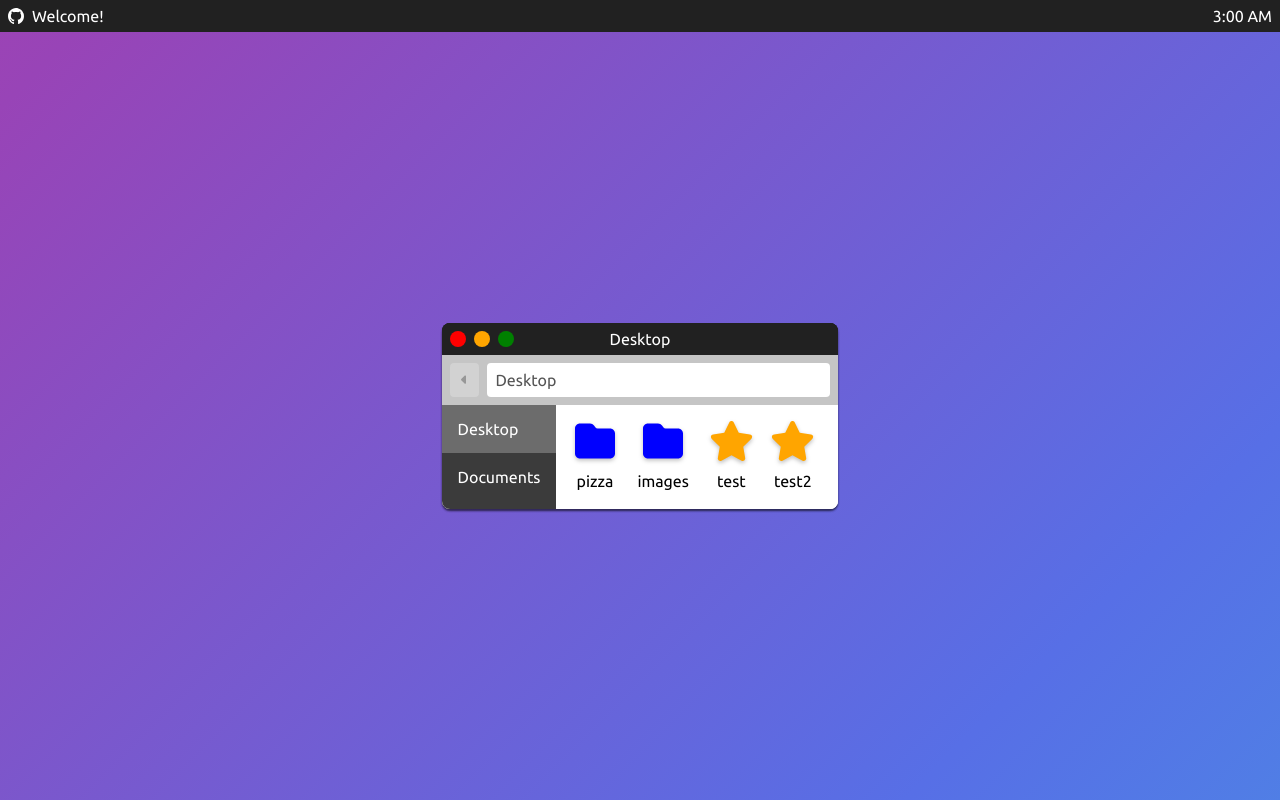
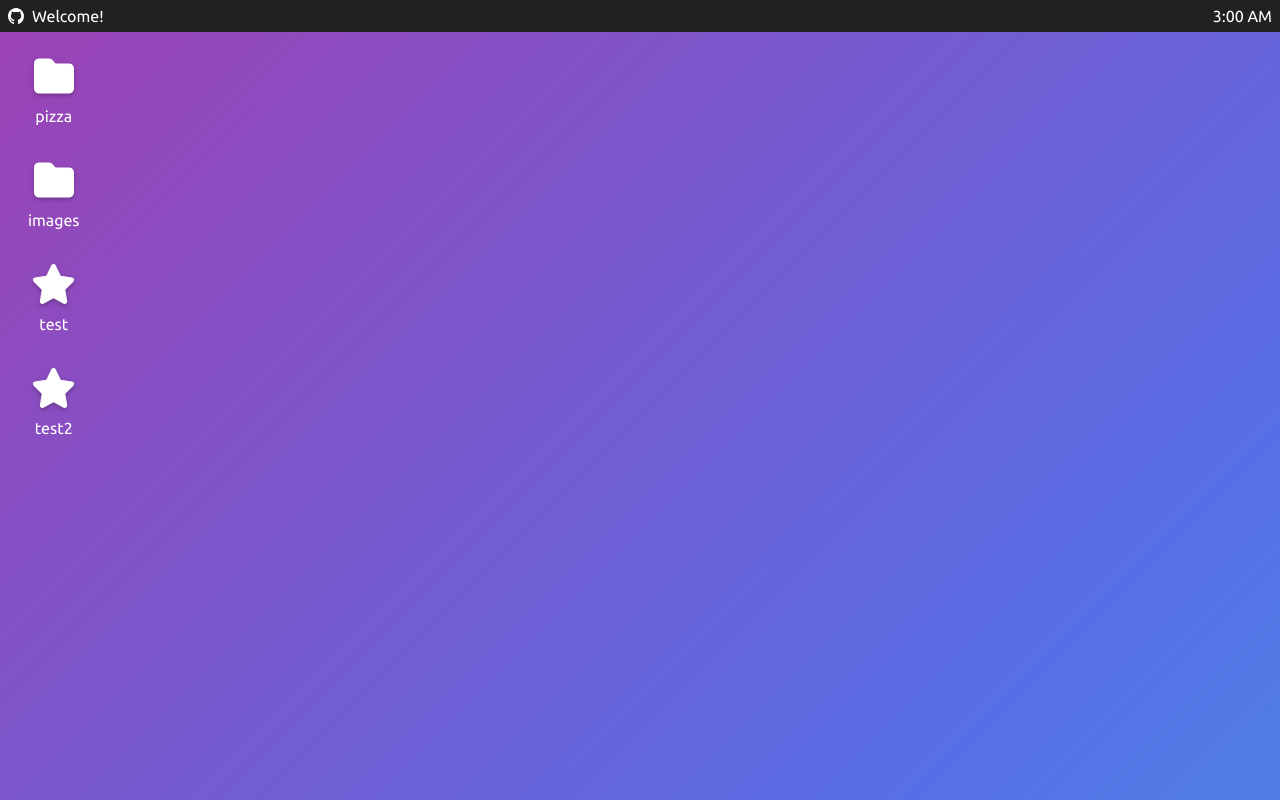
Before and after one commit to alexlpak/dev-portfolio, a React (Create React App) app: page / in a window 1280 px wide. Built offline with nearby package versions, Linux system fonts and the light colour scheme.

Commit message:
desktop now loads files/folders and can be opened from Desktop

```diff
--- a/package.json
+++ b/package.json
@@ -20,6 +20,7 @@
     "react-scripts": "5.0.1",
     "styled-components": "^5.3.5",
     "typescript": "^4.7.4",
+    "uniqid": "^5.4.0",
     "web-vitals": "^2.1.4"
   },
   "scripts": {
@@ -45,5 +46,8 @@
       "last 1 firefox version",
       "last 1 safari version"
     ]
+  },
+  "devDependencies": {
+    "@types/uniqid": "^5.3.2"
   }
 }
--- a/src/components/Desktop/DesktopBody.tsx
+++ b/src/components/Desktop/DesktopBody.tsx
@@ -1,12 +1,16 @@
+import { faFolder } from '@fortawesome/free-solid-svg-icons';
 import React from 'react';
 import styled from 'styled-components';
+import File from '../File/File';
+import DesktopFileGrid from './DesktopFileGrid';
+import { useWindowGlobalContext } from '../../contexts/WindowGlobalContext';
+import { Directory, useFileSystemContext } from '../../contexts/FileSystemContext';
 import Window from '../Window/Window';
+import uniqid from 'uniqid';
 
 const DesktopBodyWrapper = styled.div`
     display: flex;
     flex-direction: column;
-    align-items: center;
-    justify-content: center;
     color: white;
     height: 100%;
     width: 100%;
@@ -27,11 +31,46 @@ const DesktopBodyWrapper = styled.div`
 `;
 
 const DesktopBody: React.FC = () => {
+    const { files } = useFileSystemContext();
+    const { windows, setWindows } = useWindowGlobalContext();
+
     return (
         <DesktopBodyWrapper className='desktop'>
-            <Window />
-            <Window />
-            <Window />
+            <DesktopFileGrid>
+                {files.filter(file => file.directory === 'Desktop').map(rootDirectory => {
+                    const addNewWindow = (directory: Directory) => {
+                        setWindows(windows => {
+                            return [...windows, { id: uniqid(), initDirectory: directory }];
+                        });
+                    };
+                    const folders = rootDirectory.folders.map((directory, index) => {
+                        return (
+                            <File
+                                key={`${directory.directory}-${index}`}
+                                filename={directory.directory}
+                                icon={faFolder}
+                                onDoubleClick={() => addNewWindow(directory)}
+                            />
+                        );
+                    });
+                    const files = rootDirectory.files.map((file, index) => {
+                        return (
+                            <File
+                                key={`${file.filename}-${index}`}
+                                filename={file.filename}
+                                icon={file.icon}
+                                onDoubleClick={file.onOpen}
+                            />
+                        );
+                    });
+                    return [...folders, ...files];
+                })}
+                {windows.map(window => {
+                    return (
+                        <Window key={window.id} initDirectory={window.initDirectory} id={window.id} />
+                    );
+                })}
+            </DesktopFileGrid>
         </DesktopBodyWrapper>
     );
 };
--- /dev/null
+++ b/src/components/Desktop/DesktopFileGrid.tsx
@@ -0,0 +1,23 @@
+import React from 'react';
+import styled from 'styled-components';
+
+const DesktopFileGridWrapper = styled.div`
+    padding: 1rem;
+    display: grid;
+    grid-template-columns: max-content;
+    gap: 1rem;
+`;
+
+interface DesktopFileGridProps {
+    children: React.ReactNode | React.ReactNode[];
+};
+
+const DesktopFileGrid: React.FC<DesktopFileGridProps> = ({ children }) => {
+    return (
+        <DesktopFileGridWrapper>
+            {children}
+        </DesktopFileGridWrapper>
+    );
+};
+
+export default DesktopFileGrid;
--- a/src/components/File/File.tsx
+++ b/src/components/File/File.tsx
@@ -1,9 +1,13 @@
 import { FontAwesomeIcon } from '@fortawesome/react-fontawesome';
-import React, { useRef } from 'react';
+import React, { useEffect, useRef, useState } from 'react';
 import styled from 'styled-components';
 import { IconProp } from '@fortawesome/fontawesome-svg-core';
 
-const FileWrapper = styled.div`
+interface FileWrapperProps {
+    $selected?: boolean;
+};
+
+const FileWrapper = styled.div<FileWrapperProps>`
     display: flex;
     flex-direction: column;
     align-items: center;
@@ -11,32 +15,62 @@ const FileWrapper = styled.div`
     gap: .5rem;
     flex-grow: 0;
     flex-shrink: 0;
+    padding: .5rem;
+    background-color: ${({ $selected }) => $selected && 'rgba(255, 255, 255, 0.25)'};
+    border: none;
+    border-radius: .25rem;
+    &:hover {
+        cursor: pointer;
+    };
 `;
 
 const FileIcon = styled(FontAwesomeIcon)`
     height: 2.5rem;
     filter: drop-shadow(0rem .125rem .125rem rgb(0 0 0 / 25%));
-    &:hover {
-        cursor: pointer;
-    };
 `;
 
-const FileName = styled.span`
+interface FileNameProps {
+    $selected?: boolean;
+};
+
+const FileName = styled.span<FileNameProps>`
     padding: .25rem;
+    /* background-color: ${({ $selected }) => $selected && 'rgba(255, 255, 255, 0.25)'}; */
 `;
 
 interface FileProps {
     icon: IconProp,
     filename: string;
     color?: string;
-    onClick?: () => void;
+    onDoubleClick?: () => void;
 };
 
-const File: React.FC<FileProps> = ({ icon, filename, color, onClick }) => {
-    const fileRef = useRef(null);
+const File: React.FC<FileProps> = ({ icon, filename, color, onDoubleClick }) => {
+    const [selected, setSelected] = useState(false);
+
+    const fileRef = useRef<HTMLDivElement>(null);
+
+    const handleClick = (e: MouseEvent) => {
+        if (!fileRef.current) return;
+        if (!e.target) return;
+        const isClickInside = fileRef.current.contains(e.target as Node);
+        setSelected(() => isClickInside);
+    };
+
+    useEffect(() => {
+        window.addEventListener('click', handleClick);
+
+        return () => {
+            window.removeEventListener('click', handleClick);
+        };
+    }, []);
 
     return (
-        <FileWrapper ref={fileRef} onClick={onClick}>
+        <FileWrapper
+            ref={fileRef}
+            onDoubleClick={onDoubleClick}
+            $selected={selected}
+        >
             <FileIcon icon={icon} color={color} />
             <FileName>{filename}</FileName>
         </FileWrapper>
--- a/src/components/Window/Window.tsx
+++ b/src/components/Window/Window.tsx
@@ -4,7 +4,7 @@ import WindowContents from './WindowContents';
 import styled from 'styled-components';
 import Draggable from 'react-draggable';
 import WindowLocation from './WindowLocation';
-import { Directory, useFileSystemContext } from '../../contexts/FileSystemContext';
+import { Directory } from '../../contexts/FileSystemContext';
 import { useWindowGlobalContext } from '../../contexts/WindowGlobalContext';
 
 const WindowWrapper = styled.div`
@@ -22,6 +22,7 @@ interface WindowContextType {
     setCurrentDirectory: React.Dispatch<React.SetStateAction<Directory>>;
     rootDirectory: Directory;
     setRootDirectory: React.Dispatch<React.SetStateAction<Directory>>;
+    windowRef: React.RefObject<HTMLDivElement>;
 };
 
 const WindowContext = createContext<WindowContextType>({} as WindowContextType);
@@ -30,18 +31,24 @@ export const useWindowContext = () => {
     return useContext(WindowContext);
 };
 
-const Window: React.FC = () => {
+interface WindowProps {
+    initDirectory: Directory;
+    id: string;
+};
+
+const Window: React.FC<WindowProps> = ({ initDirectory, id }) => {
     const windowRef = useRef(null);
-    const { files } = useFileSystemContext();
+    const windowId = id;
+
     const { windowZIndex, lastClickedWindow } = useWindowGlobalContext();
 
-    const [currentDirectory, setCurrentDirectory] = useState(files[0] as Directory);
-    const [rootDirectory, setRootDirectory] = useState(files[0] as Directory);
+    const [currentDirectory, setCurrentDirectory] = useState(initDirectory as Directory);
+    const [rootDirectory, setRootDirectory] = useState(initDirectory as Directory);
     const [localZIndex, setLocalZIndex] = useState(windowZIndex.current);
 
     const value = {
         currentDirectory, setCurrentDirectory,
-        rootDirectory, setRootDirectory
+        rootDirectory, setRootDirectory, windowRef, windowId
     };
 
     const setWindowTop = () => {
@@ -67,6 +74,7 @@ const Window: React.FC = () => {
                     style={{ zIndex: localZIndex }}
                     ref={windowRef}
                     onClick={setWindowTop}
+                    id={windowId}
                 >
                     <WindowMenuBar className='handle' />
                     <WindowLocation />
--- a/src/components/Window/WindowContents.tsx
+++ b/src/components/Window/WindowContents.tsx
@@ -27,7 +27,7 @@ const WindowContents: React.FC = () => {
                             key={folder.directory}
                             filename={folder.directory}
                             icon={faFolder}
-                            onClick={() => setCurrentDirectory(folder)}
+                            onDoubleClick={() => setCurrentDirectory(folder)}
                         />
                     )
                 })}
@@ -38,7 +38,7 @@ const WindowContents: React.FC = () => {
                             key={file.filename}
                             filename={file.filename}
                             icon={file.icon}
-                            onClick={file.onOpen}
+                            onDoubleClick={file.onOpen}
                         />
                     )
                 })}
--- a/src/components/Window/WindowMenuBar.tsx
+++ b/src/components/Window/WindowMenuBar.tsx
@@ -1,5 +1,6 @@
 import React from 'react';
 import styled from 'styled-components';
+import { useWindowGlobalContext } from '../../contexts/WindowGlobalContext';
 import { useWindowContext } from './Window';
 
 const WindowMenuBarWrapper = styled.div`
@@ -44,12 +45,22 @@ const WindowLabel = styled.span`
 `;
 
 const WindowMenuBar: React.FC<WindowMenuBarProps> = ({ className }) => {
-    const { currentDirectory } = useWindowContext();
+    const { currentDirectory, windowRef } = useWindowContext();
+    const { setWindows } = useWindowGlobalContext();
+
+    const closeWindow = () => {
+        setWindows(windows => windows.filter(window => {
+            if (windowRef.current) {
+                return window.id !== windowRef.current.id;
+            }
+            else return false;
+        }));
+    };
 
     return (
         <WindowMenuBarWrapper className={className}>
             <MenuBarButtonsWrapper>
-                <MenuBarButton $color='red' />
+                <MenuBarButton $color='red' onClick={() => closeWindow()} />
                 <MenuBarButton $color='orange' />
                 <MenuBarButton $color='green' />
             </MenuBarButtonsWrapper>
--- a/src/contexts/WindowGlobalContext.tsx
+++ b/src/contexts/WindowGlobalContext.tsx
@@ -1,8 +1,11 @@
-import React, { useContext, createContext, useRef } from 'react';
+import React, { useContext, createContext, useRef, useState, SetStateAction } from 'react';
+import { Directory } from './FileSystemContext';
 
 interface WindowGlobalContextType {
     windowZIndex: React.MutableRefObject<number>;
     lastClickedWindow: React.MutableRefObject<React.MutableRefObject<null>>;
+    windows: WindowInitProps[];
+    setWindows: React.Dispatch<SetStateAction<WindowInitProps[]>>;
 };
 
 const WindowGlobalContext = createContext({} as WindowGlobalContextType);
@@ -15,13 +18,20 @@ interface WindowGlobalContextProviderProps {
     children: React.ReactNode | React.ReactNode[];
 };
 
+interface WindowInitProps {
+    initDirectory: Directory;
+    id: string;
+};
+
 export const WindowGlobalContextProvider: React.FC<WindowGlobalContextProviderProps> = ({ children }) => {
     const windowZIndex = useRef(999);
     const lastClickedWindow = useRef({} as React.MutableRefObject<null>)
+    const [windows, setWindows] = useState([] as WindowInitProps[]);
 
     const value = {
         windowZIndex,
-        lastClickedWindow
+        lastClickedWindow,
+        windows, setWindows
     };
 
     return (
```
Also changed, not shown: 1 other file (tests, documents, lock files or other folders).
